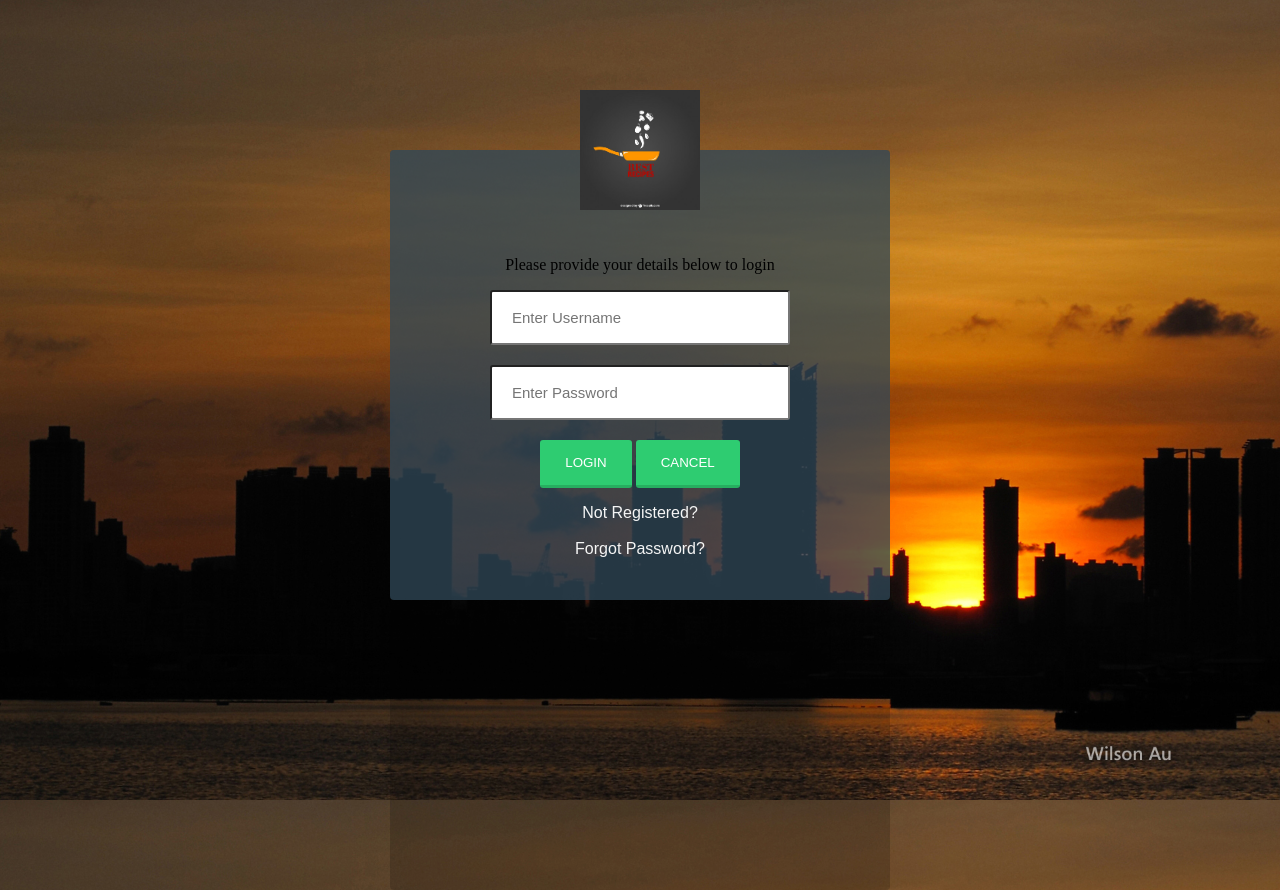
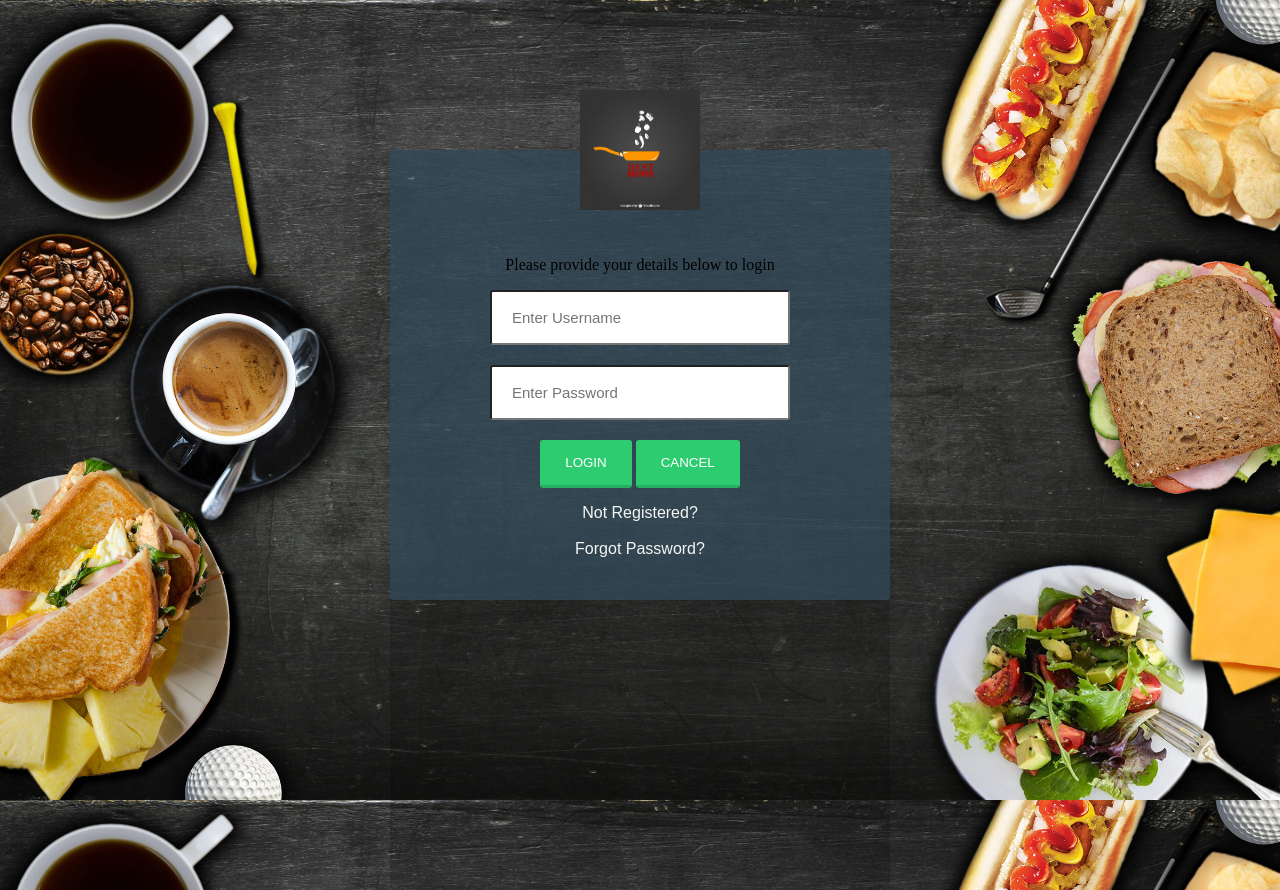
Before and after one commit to Loisa-Kitakaya/recipe-website, a PHP site: page / in a window 1280 px wide. Run offline with PHP 8.4, Linux system fonts and the light colour scheme.

Commit message:
Add a new background image for the interface

```diff
--- a/css/style.css
+++ b/css/style.css
@@ -12,7 +12,7 @@
 
 body{
   margin: 0;
-  background: url("../img/wxy.jpg") no-repeat center center fixed;
+  background: url("../img/wxyz.jpeg") no-repeat center center fixed;
 	-webkit-background-size: cover;
 	-moz-background-size: cover;
 	-o-background-size: cover;
```
Also changed, not shown: img/wxyz.jpeg (added).
